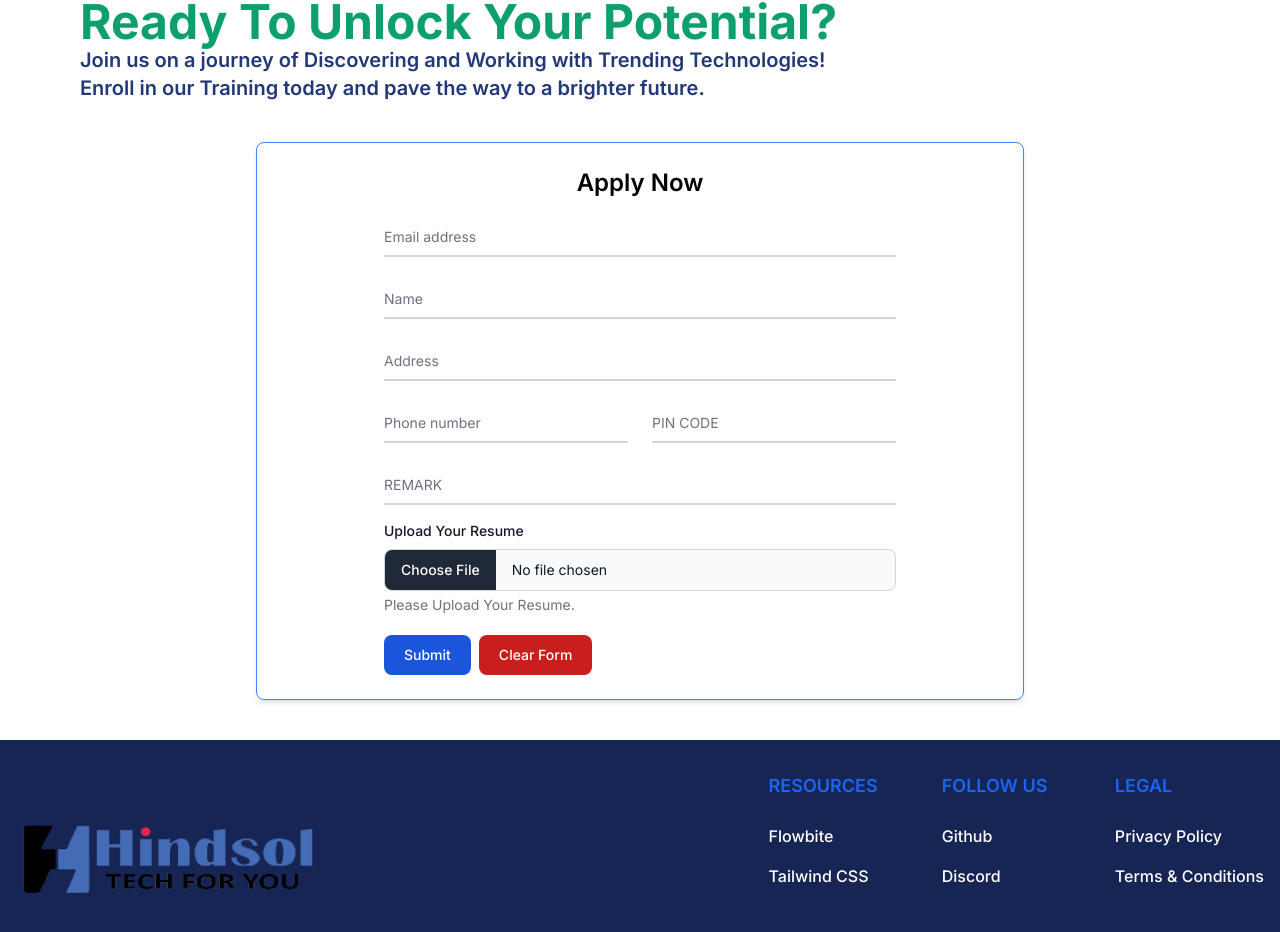
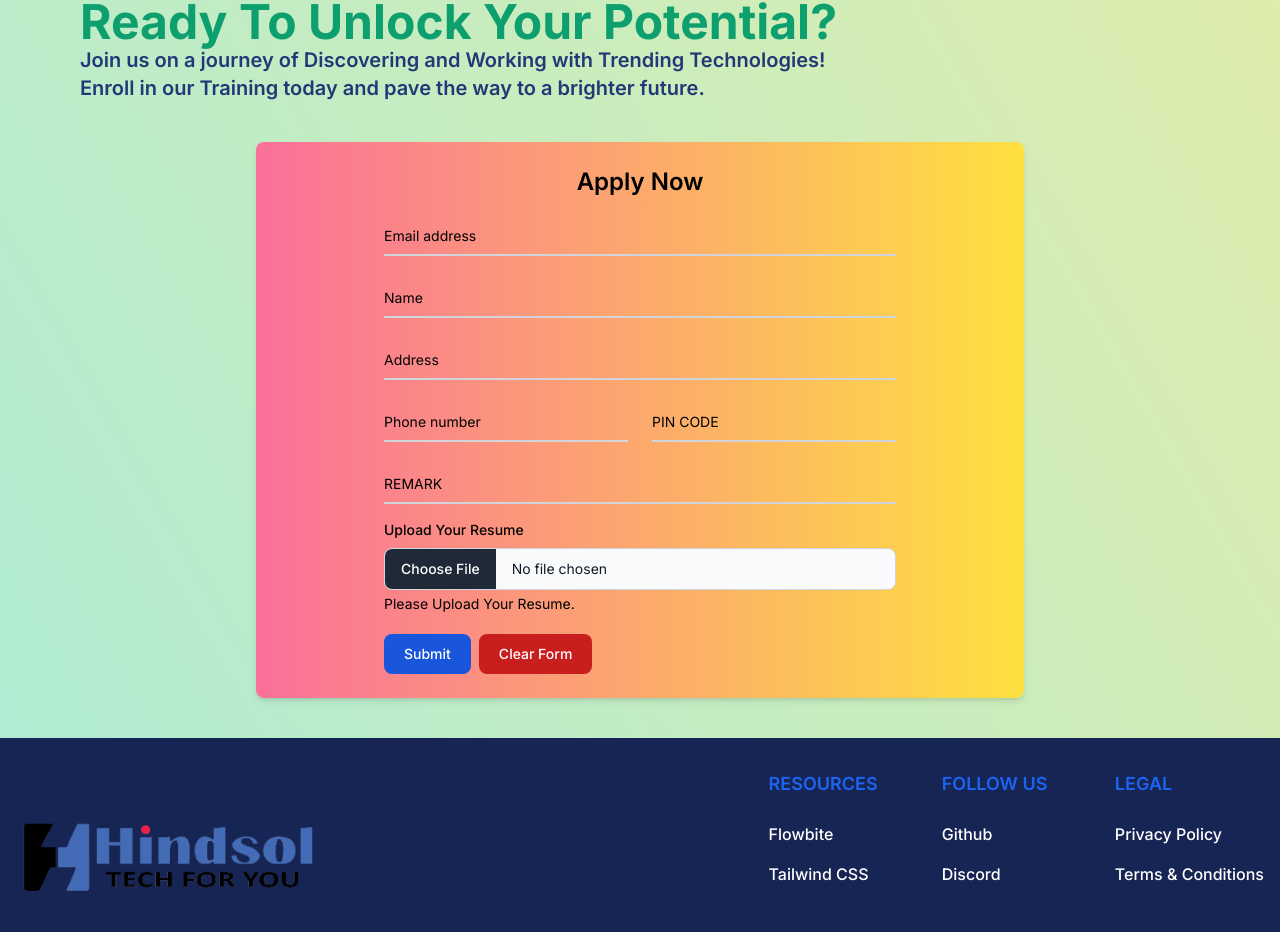
Before and after one commit to mishraanshuman786/hindsol-typescript-app, a Next.js app: page /career in a window 1280 px wide. Shown: the part 1831-2763 px from the top of the page. Built offline with nearby package versions, Linux system fonts and the light colour scheme.

Commit message:
changing theme color using gradient

```diff
--- a/src/app/career/layout.js
+++ b/src/app/career/layout.js
@@ -14,7 +14,7 @@ export default function Layout({ children }) {
   }, []);
 
   return (
-    <div>
+    <div style={{backgroundImage:" linear-gradient(60deg, #abecd6 0%, #fbed96 100%)"}}>
       {children}
       {/* Render the footer only when showFooter is true */}
       {showFooter && <Footer />}
--- a/src/app/page.tsx
+++ b/src/app/page.tsx
@@ -4,12 +4,14 @@ import ServicesComponent from "@/components/ServicesComponent";
 import OurServices from "@/components/OurServices";
 import OurPortfolio from "@/components/OurPortfolio";
 import DiscussProject from "@/components/DiscussProject";
+import Navbar from "@/components/Navbar";
+import Footer from "@/components/Footer";
 
 
 
 export default function Home() {
   return (
-    <div>
+    <div style={{backgroundImage:" linear-gradient(60deg, #abecd6 0%, #fbed96 100%)"}}>
       {/* Header */}
       <HomeBanner />
       {/* Section para */}
@@ -21,10 +23,10 @@ export default function Home() {
       <OurServices />
       <OurPortfolio />
       <DiscussProject />
-
-
-
-      <br />
+     {/* Footer */}
+     <div className="mt-10">
+     <Footer/>
+     </div>
     </div>
   );
 }
--- a/src/components/CareerRegistrationForm.tsx
+++ b/src/components/CareerRegistrationForm.tsx
@@ -17,7 +17,7 @@ function CareerRegistrationhtmlhtmlForm() {
         </h4>
       </div>
       {/* Registration Form */}
-      <div className="mx-20 border border-blue-500 rounded-lg shadow-md p-6 mt-6 md:mx-64 my-10">
+      <div style={{backgroundImage:"linear-gradient(to right, #fa709a 0%, #fee140 100%)"}} className="mx-20  rounded-lg shadow-md p-6 mt-6 md:mx-64 my-10">
         <h2 className="text-xl md:text-2xl mb-4 font-semibold text-center">
         Apply Now
         </h2>
@@ -33,7 +33,7 @@ function CareerRegistrationhtmlhtmlForm() {
             />
             <label
               htmlFor="floating_email"
-              className="peer-focus:font-medium absolute text-sm text-gray-500 dark:text-gray-400 duration-300 transhtmlForm -translate-y-6 scale-75 top-3 -z-10 origin-[0] peer-focus:start-0 rtl:peer-focus:translate-x-1/4 rtl:peer-focus:left-auto peer-focus:text-blue-600 peer-focus:dark:text-blue-500 peer-placeholder-shown:scale-100 peer-placeholder-shown:translate-y-0 peer-focus:scale-75 peer-focus:-translate-y-6"
+              className="peer-focus:font-medium absolute text-sm text-black dark:text-gray-400 duration-300 transhtmlForm -translate-y-6 scale-75 top-3 -z-10 origin-[0] peer-focus:start-0 rtl:peer-focus:translate-x-1/4 rtl:peer-focus:left-auto peer-focus:text-blue-600 peer-focus:dark:text-blue-500 peer-placeholder-shown:scale-100 peer-placeholder-shown:translate-y-0 peer-focus:scale-75 peer-focus:-translate-y-6"
             >
               Email address
             </label>
@@ -49,7 +49,7 @@ function CareerRegistrationhtmlhtmlForm() {
             />
             <label
               htmlFor="floating_name"
-              className="peer-focus:font-medium absolute text-sm text-gray-500 dark:text-gray-400 duration-300 transhtmlForm -translate-y-6 scale-75 top-3 -z-10 origin-[0] peer-focus:start-0 rtl:peer-focus:translate-x-1/4 peer-focus:text-blue-600 peer-focus:dark:text-blue-500 peer-placeholder-shown:scale-100 peer-placeholder-shown:translate-y-0 peer-focus:scale-75 peer-focus:-translate-y-6"
+              className="peer-focus:font-medium absolute text-sm text-black dark:text-gray-400 duration-300 transhtmlForm -translate-y-6 scale-75 top-3 -z-10 origin-[0] peer-focus:start-0 rtl:peer-focus:translate-x-1/4 peer-focus:text-blue-600 peer-focus:dark:text-blue-500 peer-placeholder-shown:scale-100 peer-placeholder-shown:translate-y-0 peer-focus:scale-75 peer-focus:-translate-y-6"
             >
               Name
             </label>
@@ -65,7 +65,7 @@ function CareerRegistrationhtmlhtmlForm() {
             />
             <label
               htmlFor="floating_address"
-              className="peer-focus:font-medium absolute text-sm text-gray-500 dark:text-gray-400 duration-300 transhtmlForm -translate-y-6 scale-75 top-3 -z-10 origin-[0] peer-focus:start-0 rtl:peer-focus:translate-x-1/4 peer-focus:text-blue-600 peer-focus:dark:text-blue-500 peer-placeholder-shown:scale-100 peer-placeholder-shown:translate-y-0 peer-focus:scale-75 peer-focus:-translate-y-6"
+              className="peer-focus:font-medium absolute text-sm text-black dark:text-gray-400 duration-300 transhtmlForm -translate-y-6 scale-75 top-3 -z-10 origin-[0] peer-focus:start-0 rtl:peer-focus:translate-x-1/4 peer-focus:text-blue-600 peer-focus:dark:text-blue-500 peer-placeholder-shown:scale-100 peer-placeholder-shown:translate-y-0 peer-focus:scale-75 peer-focus:-translate-y-6"
             >
               Address
             </label>
@@ -82,7 +82,7 @@ function CareerRegistrationhtmlhtmlForm() {
               />
               <label
                 htmlFor="floating_phone_number"
-                className="peer-focus:font-medium absolute text-sm text-gray-500 dark:text-gray-400 duration-300 transhtmlForm -translate-y-6 scale-75 top-3 -z-10 origin-[0] peer-focus:start-0 rtl:peer-focus:translate-x-1/4 peer-focus:text-blue-600 peer-focus:dark:text-blue-500 peer-placeholder-shown:scale-100 peer-placeholder-shown:translate-y-0 peer-focus:scale-75 peer-focus:-translate-y-6"
+                className="peer-focus:font-medium absolute text-sm text-black dark:text-gray-400 duration-300 transhtmlForm -translate-y-6 scale-75 top-3 -z-10 origin-[0] peer-focus:start-0 rtl:peer-focus:translate-x-1/4 peer-focus:text-blue-600 peer-focus:dark:text-blue-500 peer-placeholder-shown:scale-100 peer-placeholder-shown:translate-y-0 peer-focus:scale-75 peer-focus:-translate-y-6"
               >
                 Phone number
               </label>
@@ -100,7 +100,7 @@ function CareerRegistrationhtmlhtmlForm() {
               />
               <label
                 htmlFor="floating_pincode"
-                className="peer-focus:font-medium absolute text-sm text-gray-500 dark:text-gray-400 duration-300 transhtmlForm -translate-y-6 scale-75 top-3 -z-10 origin-[0] peer-focus:start-0 rtl:peer-focus:translate-x-1/4 peer-focus:text-blue-600 peer-focus:dark:text-blue-500 peer-placeholder-shown:scale-100 peer-placeholder-shown:translate-y-0 peer-focus:scale-75 peer-focus:-translate-y-6"
+                className="peer-focus:font-medium absolute text-sm text-black dark:text-gray-400 duration-300 transhtmlForm -translate-y-6 scale-75 top-3 -z-10 origin-[0] peer-focus:start-0 rtl:peer-focus:translate-x-1/4 peer-focus:text-blue-600 peer-focus:dark:text-blue-500 peer-placeholder-shown:scale-100 peer-placeholder-shown:translate-y-0 peer-focus:scale-75 peer-focus:-translate-y-6"
               >
                 PIN CODE
               </label>
@@ -118,7 +118,7 @@ function CareerRegistrationhtmlhtmlForm() {
             />
             <label
               htmlFor="floating_remark"
-              className="peer-focus:font-medium absolute text-sm text-gray-500 dark:text-gray-400 duration-300 transhtmlForm -translate-y-6 scale-75 top-3 -z-10 origin-[0] peer-focus:start-0 rtl:peer-focus:translate-x-1/4 peer-focus:text-blue-600 peer-focus:dark:text-blue-500 peer-placeholder-shown:scale-100 peer-placeholder-shown:translate-y-0 peer-focus:scale-75 peer-focus:-translate-y-6"
+              className="peer-focus:font-medium absolute text-sm text-black dark:text-gray-400 duration-300 transhtmlForm -translate-y-6 scale-75 top-3 -z-10 origin-[0] peer-focus:start-0 rtl:peer-focus:translate-x-1/4 peer-focus:text-blue-600 peer-focus:dark:text-blue-500 peer-placeholder-shown:scale-100 peer-placeholder-shown:translate-y-0 peer-focus:scale-75 peer-focus:-translate-y-6"
             >
               REMARK
             </label>
@@ -126,7 +126,7 @@ function CareerRegistrationhtmlhtmlForm() {
                {/* upload file */}
            <div className="mt-4">
           <label
-            className="block mb-2 text-sm font-medium text-gray-900 dark:text-white"
+            className="block mb-2 text-sm font-medium text-black dark:text-white"
             htmlFor="user_avatar"
           >
             Upload Your Resume
@@ -139,7 +139,7 @@ function CareerRegistrationhtmlhtmlForm() {
           />
           </div>
           <div
-            className="mt-1 text-sm text-gray-500 dark:text-gray-300"
+            className="mt-1 text-sm text-black dark:text-gray-300"
             id="user_avatar_help"
           >
            Please Upload Your Resume.
--- a/src/components/OurServices.tsx
+++ b/src/components/OurServices.tsx
@@ -3,7 +3,7 @@ import React from "react";
 
 export function OurServices() {
   return (
-    <div className="p-4 md:p-8">
+    <div className="p-4 md:p-8 bg-white">
       <div className="text-[40px] md:text-4xl text-center font-semibold text-blue-900 my-8">
         Our Services
       </div>
```
